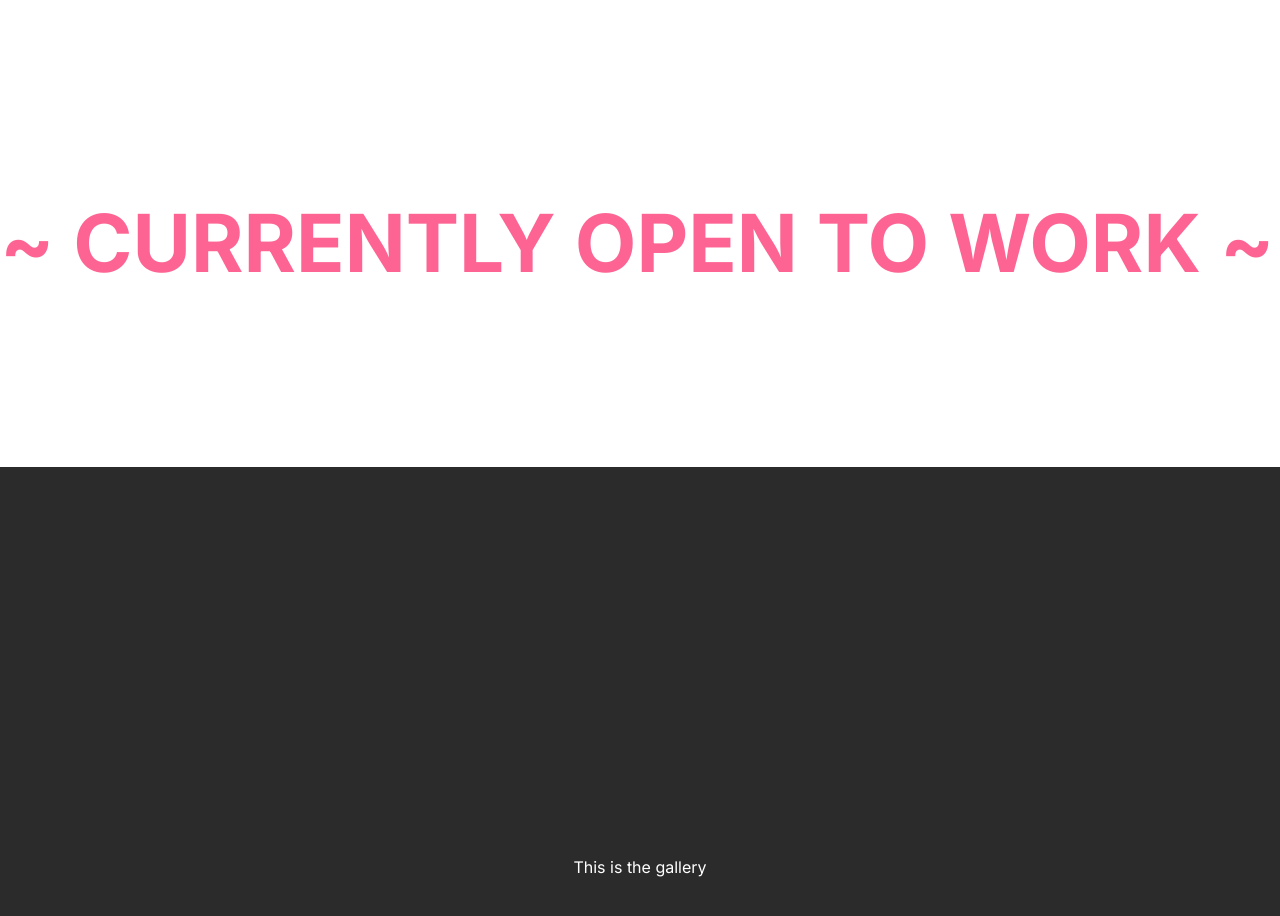
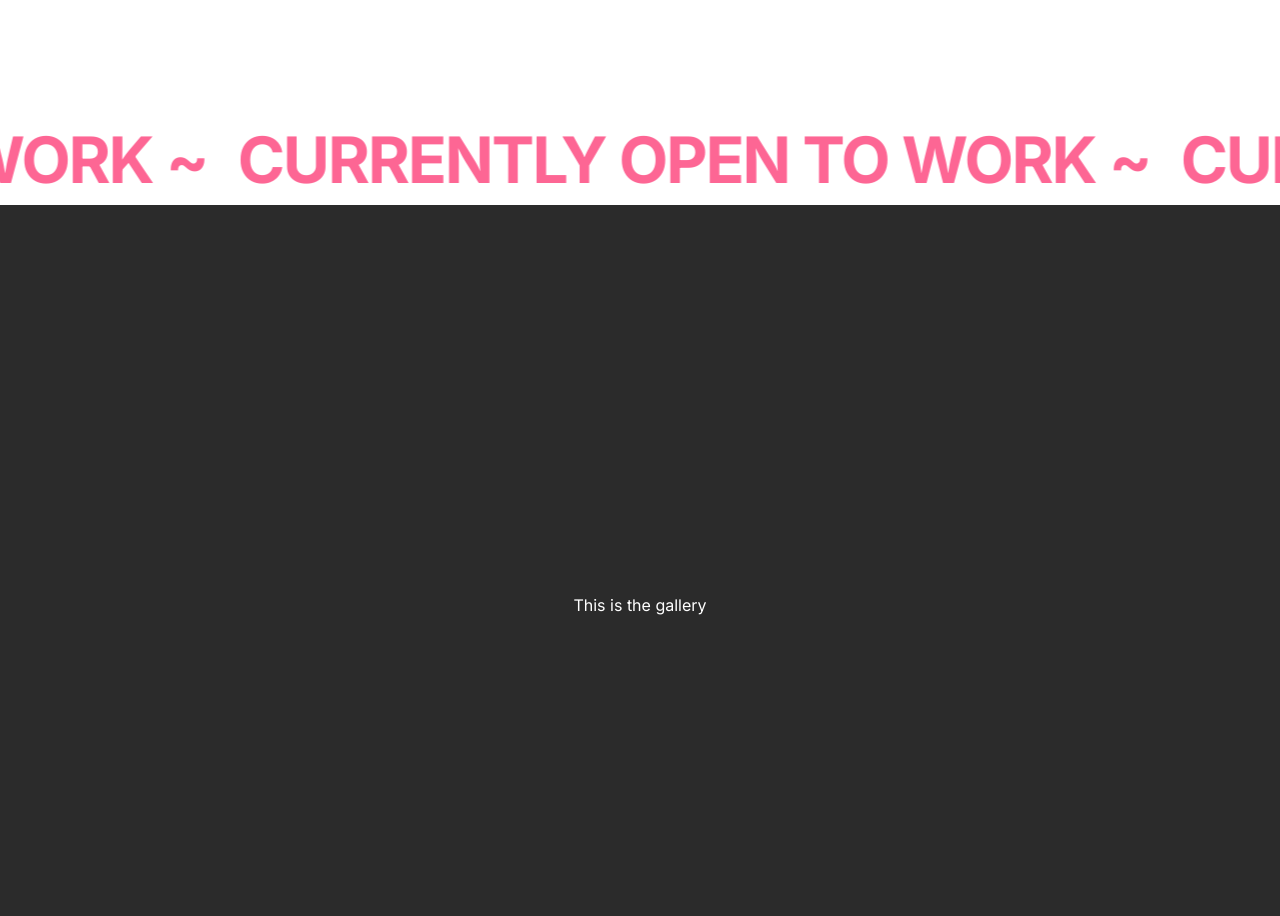
Before and after one commit to ceci919p/new_portfolio, a Next.js app: page / in a window 1280 px wide. Shown: the part 1740-2656 px from the top of the page. Built offline with nearby package versions, Linux system fonts and the light colour scheme.

Commit message:
scroll paralax text added

```diff
--- a/src/components/home_sections/Banner.jsx
+++ /dev/null
@@ -1,7 +0,0 @@
-export default function Banner() {
-  return (
-    <section id="banner">
-      <p>~ CURRENTLY OPEN TO WORK ~</p>
-    </section>
-  );
-}
--- /dev/null
+++ b/src/components/home_sections/ParallaxText.jsx
@@ -0,0 +1,73 @@
+import { useRef } from "react";
+import {
+  motion,
+  useScroll,
+  useSpring,
+  useTransform,
+  useMotionValue,
+  useVelocity,
+  useAnimationFrame,
+} from "framer-motion";
+
+const wrap = (min, max, v) => {
+  const rangeSize = max - min;
+  return ((((v - min) % rangeSize) + rangeSize) % rangeSize) + min;
+};
+
+export function ParallaxText({ children }) {
+  const baseX = useMotionValue(0);
+  const { scrollY } = useScroll();
+  const scrollVelocity = useVelocity(scrollY);
+  const smoothVelocity = useSpring(scrollVelocity, {
+    damping: 50,
+    stiffness: 300,
+  });
+  const skewVelocity = useSpring(scrollVelocity, {
+    stiffness: 100,
+    damping: 30,
+  });
+
+  const skewVelocityFactor = useTransform(
+    skewVelocity,
+    [-1000, 1000],
+    [-30, 30]
+  );
+
+  const velocityFactor = useTransform(smoothVelocity, [0, 1000], [0, 5], {
+    clamp: false,
+  });
+  const x = useTransform(baseX, (v) => `${wrap(0, -25, v)}%`);
+  const directionFactor = useRef(1);
+
+  useAnimationFrame((t, delta) => {
+    let moveBy = directionFactor.current * -5 * (delta / 1000);
+    if (velocityFactor.get() < 0) {
+      directionFactor.current = -1;
+    } else if (velocityFactor.get() > 0) {
+      directionFactor.current = 1;
+    }
+    if (velocityFactor.get() !== 0) {
+      moveBy += directionFactor.current * moveBy * velocityFactor.get();
+      baseX.set(baseX.get() + moveBy);
+    }
+  });
+
+  return (
+    <div className="parallax">
+      <motion.div className="scroller" style={{ x }}>
+        <motion.span style={{ skew: skewVelocityFactor }}>
+          {children}
+        </motion.span>
+        <motion.span style={{ skew: skewVelocityFactor }}>
+          {children}
+        </motion.span>
+        <motion.span style={{ skew: skewVelocityFactor }}>
+          {children}
+        </motion.span>
+        <motion.span style={{ skew: skewVelocityFactor }}>
+          {children}
+        </motion.span>
+      </motion.div>
+    </div>
+  );
+}
--- a/src/pages/index.js
+++ b/src/pages/index.js
@@ -2,7 +2,7 @@ import Head from "next/head";
 import About from "@/components/home_sections/About";
 import Splash from "@/components/home_sections/Splash";
 import Gallery from "@/components/home_sections/Gallery";
-import Banner from "@/components/home_sections/banner";
+import { ParallaxText } from "./../components/home_sections/ParallaxText";
 
 export default function Home() {
   return (
@@ -20,7 +20,7 @@ export default function Home() {
       <main>
         <Splash></Splash>
         <About></About>
-        <Banner></Banner>
+        <ParallaxText>Currently Open To Work ~</ParallaxText>
 
         <Gallery></Gallery>
       </main>
--- a/src/styles/base/_typography.scss
+++ b/src/styles/base/_typography.scss
@@ -30,7 +30,8 @@ h1,
 h2,
 h3,
 h4,
-h5 {
+h5,
+.parallax .scroller {
   @include heading-font;
 }
 
--- a/src/styles/layout/Home.module.scss
+++ b/src/styles/layout/Home.module.scss
@@ -1,6 +1,7 @@
 /*Style for home page*/
 
 @use "../abstracts/vars";
+@use "../base/typography";
 
 li {
   list-style-type: none;
@@ -46,6 +47,33 @@ li {
     color: vars.$accent;
     opacity: 69%;
     font-weight: bold;
-    margin-block-end: 11rem;
+    /*   margin-block-end: 11rem; */
   }
 }
+
+.parallax {
+  overflow: hidden;
+  letter-spacing: -2px;
+  line-height: 0.8;
+  margin: 20px auto;
+  white-space: nowrap;
+  display: flex;
+  flex-wrap: nowrap;
+}
+
+.parallax .scroller {
+  font-weight: 600;
+  text-transform: uppercase;
+  color: vars.$accent;
+  opacity: 69%;
+  font-size: 4rem;
+  display: flex;
+  white-space: nowrap;
+  display: flex;
+  flex-wrap: nowrap;
+}
+
+.parallax span {
+  display: block;
+  margin-right: 30px;
+}
```
